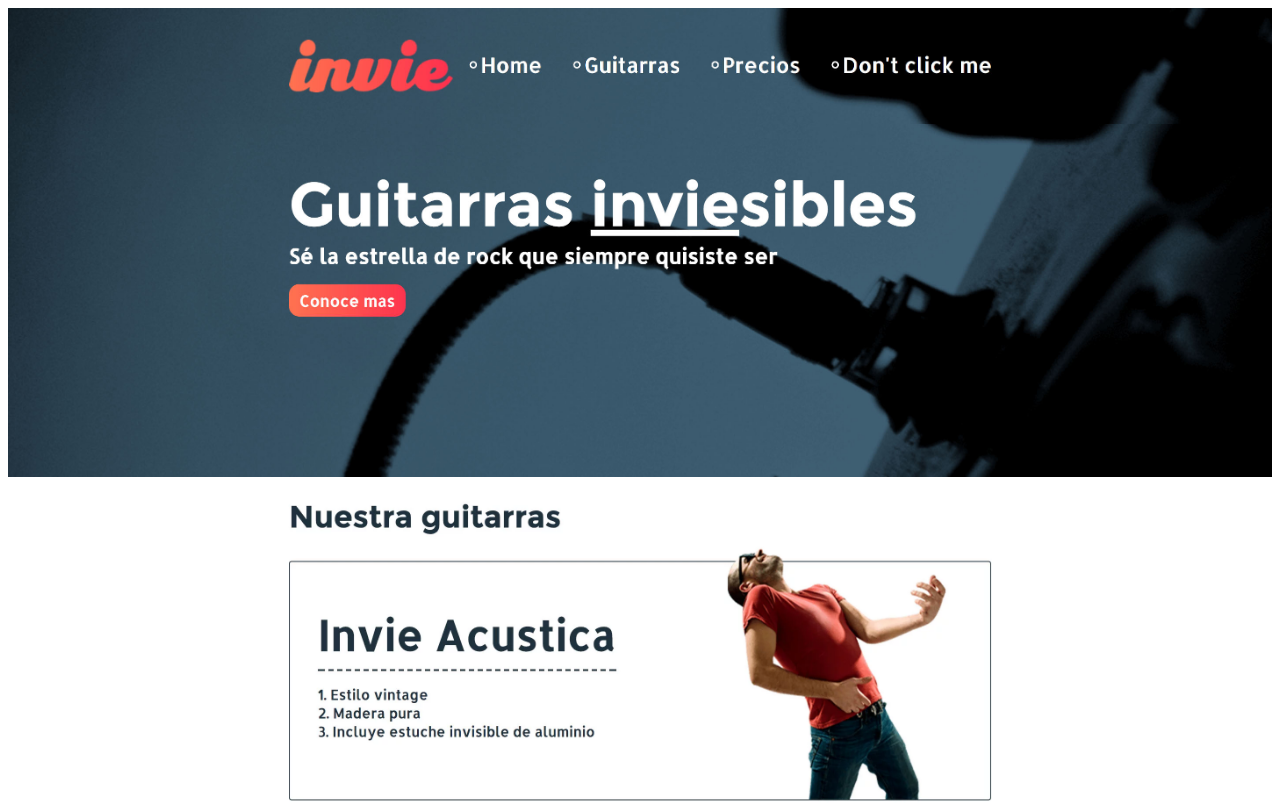
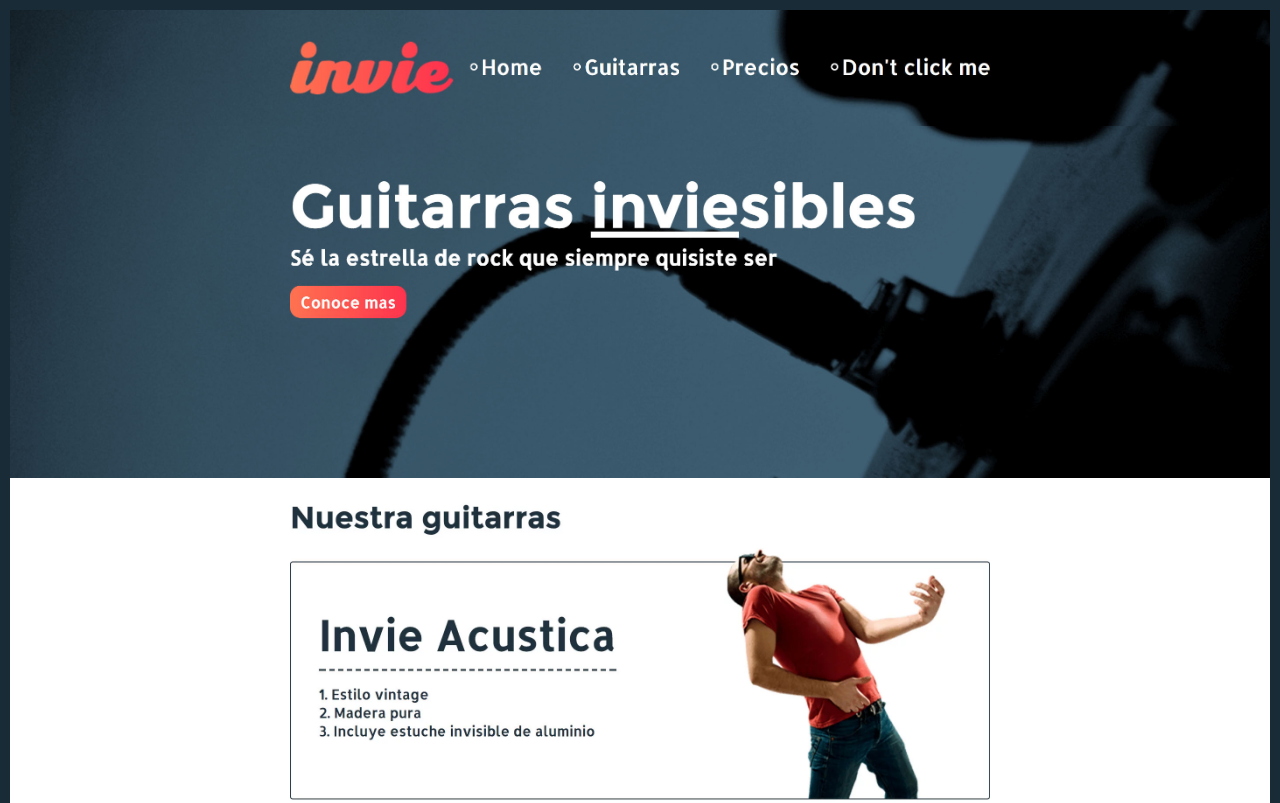
Before and after one commit to OAngel1/invie-github, a plain HTML site: page index.html in a window 1280 px wide. Shown: the top 803 px of the page. Drawn offline with Linux system fonts and the light colour scheme.

Commit message:
hotfix 1

```diff
--- a/index.html
+++ b/index.html
@@ -1,14 +1,20 @@
 <!DOCTYPE html>
 <html lang="">
+
 <head>
     <meta charset="utf-8">
     <meta name="viewport" content="width=device-width, initial-scale=1.0">
     <title></title>
     <style media="screen">
-      img{
+        body{
+            margin: 0;
+            border: 10px solid #192b36;
+        }
+        img {
             max-width: 100%;
             vertical-align: top;
         }
+
     </style>
 </head>
 
@@ -17,8 +23,7 @@
     <img src="img/hero_51f6ca4a-043f-4384-bf2d-0276833261fc.jpg" alt="">
     <img src="img/acustica_395abf3a-d46e-4f19-a9cc-ddee140e6597.webp" alt="">
     <img src="img/clasica_0663a6aa-2c83-4435-8530-357480d5a950.jpg" alt="">
+    <img src="img/footer_0bca93db-411f-4541-825a-4c3b5de36bf1.webp" alt="">
+</body>
 
-  <img src="img/footer_0bca93db-411f-4541-825a-4c3b5de36bf1.webp" alt="">
-
-</body>
 </html>
```
Lines whose indentation alone changed are shown as unchanged.
